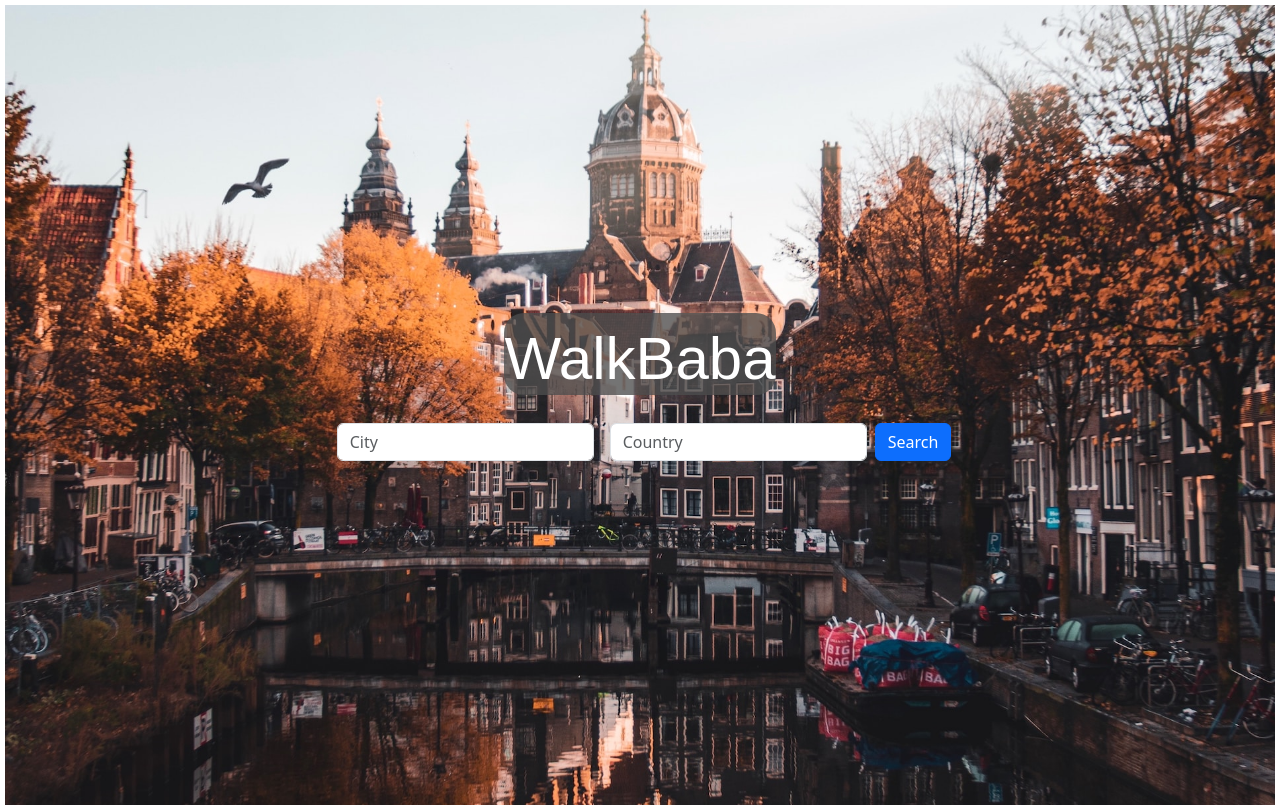
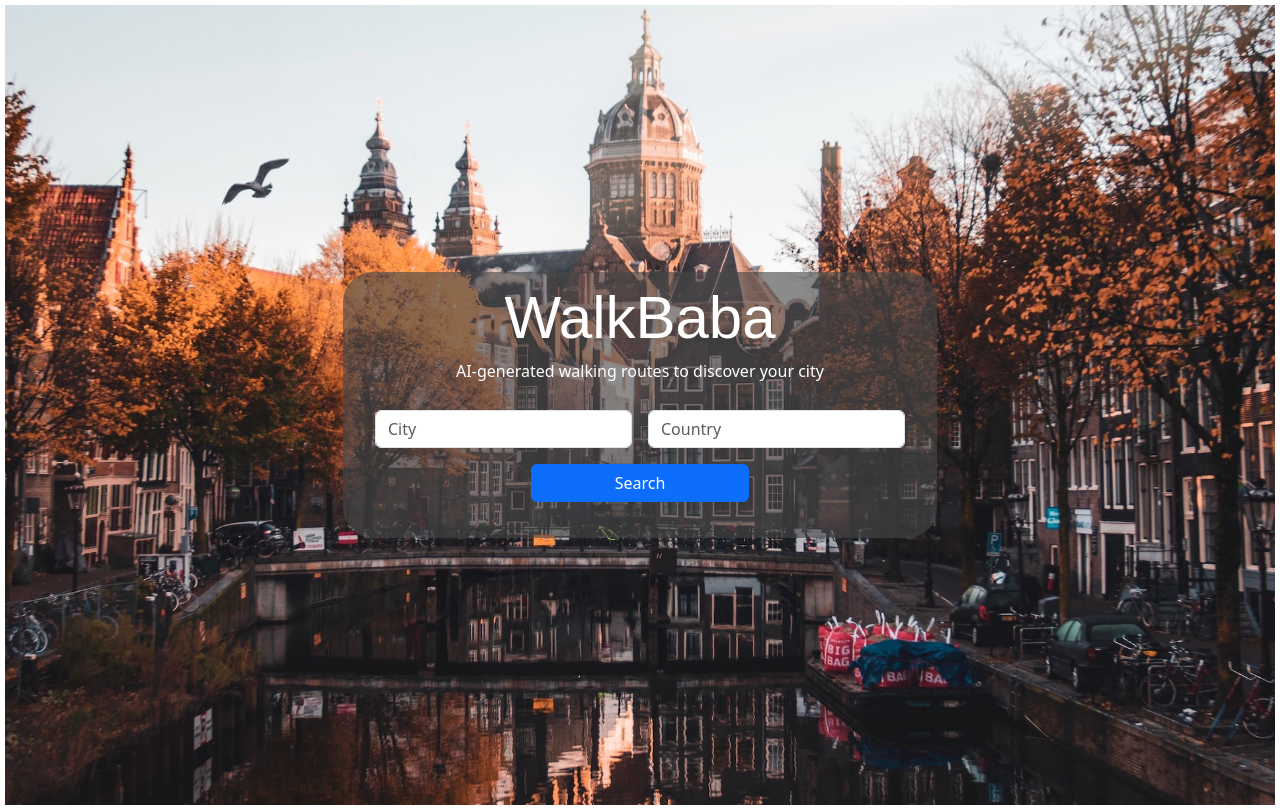
Before and after one commit to Khafan-Gasten/WalkBaba-FrontEnd, a React (Vite) app: page / in a window 1280 px wide. Built offline with nearby package versions, Linux system fonts and the light colour scheme.

Commit message:
update landing page

```diff
--- a/src/App.css
+++ b/src/App.css
@@ -19,17 +19,43 @@
   justify-items: center;
 }
 
+.landingPage-Content {
+  background-color: rgba(72, 72, 72, 0.62);
+  border-radius: 30px;
+  text-align: center;
+  color: white;
+}
+
 .title-landingPage {
   font-family: Rockwell, sans-serif;
   text-align: center;
   font-size: 60px;
   color: #FFFFFFFF;
-  background-color: rgba(77, 77, 77, 0.78);
   border-radius: 20px;
   padding-top: 10px;
 }
 .gm-style-mtc {
   display: none;
+}
+
+.landingPage-Content:hover, .landingPage-Content:focus,.landingPage-Content:active {
+  box-shadow: 0 0 8px rgba(23, 23, 23, 0.6);
+}
+
+.landingPage form {
+  display: grid;
+  grid-template-columns: 1fr 1fr;
+  justify-items: center;
+}
+
+.landingPage form button{
+  grid-column: 1 / 3;
+  width: 40%;
+}
+
+.subtitle-landingPage {
+  font-size: 16px;
+  font-weight: lighter ;
 }
 
 .map-article {
--- a/src/LandingPage.tsx
+++ b/src/LandingPage.tsx
@@ -12,8 +12,11 @@
 
     return <>
         <div className="landingPage">
+            <div className="landingPage-Content">
             <h1 className="title-landingPage">WalkBaba</h1>
+            <h5 className="subtitle-landingPage">AI-generated walking routes to discover your city</h5>
             <SearchBar setRouteData={props.setRouteData} setDisplayMap={props.setDisplayMap}/>
+            </div>
         </div>
     </>
 }
```
